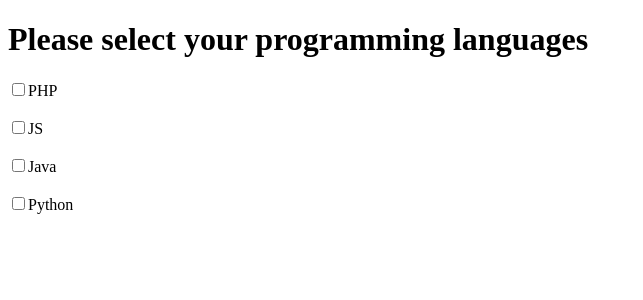
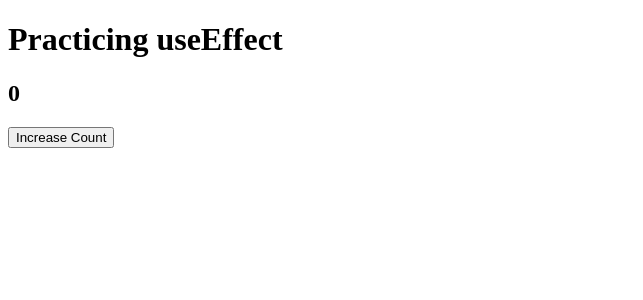
Before and after one commit to mayaswami/react-projects, a React (Vite) app in the folder 01-basic-react/: page / in a window 1280 px wide. Shown: the top 300 px of the page, without its empty margins (0-643 px from the left). Built offline with nearby package versions, Linux system fonts and the light colour scheme.

Commit message:
Add CounterOne component to practice useEffect and update App component

```diff
--- a/01-basic-react/src/App.jsx
+++ b/01-basic-react/src/App.jsx
@@ -5,7 +5,9 @@
 // import Counter from './components/Counter.jsx';
 // import Toggle from "./components/Toggle.jsx";
 // import ControlledComponent from "./components/ControlledCom01.jsx";
-import CheckBox from "./components/CheckBoxes.jsx";
+// import CheckBox from "./components/CheckBoxes.jsx";
+import CounterOne from "./components/UseEffect";
+
 // const products = [
 //   {
 //     id: 1,
@@ -44,8 +46,8 @@ function App() {
       {/* <Counter /> */}
       {/* <ControlledComponent /> */}
       {/* <Form /> */}
-      <CheckBox />
-
+      {/* <CheckBox /> */}
+      <CounterOne />
       {/* <h1>Products</h1>
 
       {products.map((product) => (
--- /dev/null
+++ b/01-basic-react/src/components/UseEffect.jsx
@@ -0,0 +1,32 @@
+import { useEffect, useState } from "react";
+
+function CounterOne() {
+  const [count, setCount] = useState(0);
+
+  function logInitialRender() {
+    console.log("Component mounted");
+  }
+
+  function logCountChange() {
+    console.log("Count changed");
+  }
+
+  useEffect(() => {
+    logInitialRender();
+  }, []);
+
+  useEffect(() => {
+    logCountChange();
+  }, [count]);
+
+  return (
+    <>
+      <h1>Practicing useEffect</h1>
+      <h2>{count}</h2>
+      <button onClick={() => setCount((currentCount) => currentCount + 1)}>
+        Increase Count
+      </button>
+    </>
+  );
+}
+export default CounterOne;
```
